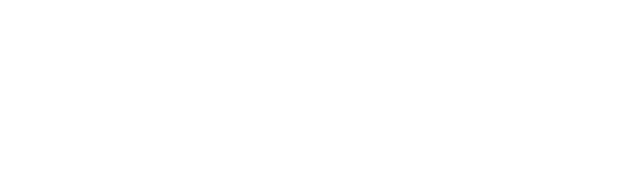
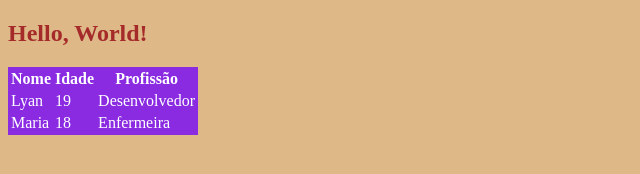
Before and after one commit to navxga/PraticaSoftware_Navega, a plain HTML site: page index.html in a window 1280 px wide. Shown: the whole page, without its empty margins (0-640 px from the left). Drawn offline with Linux system fonts and the light colour scheme.

Commit message:
Atividade Prática - Fundamentos sobre estilos

```diff
--- /dev/null
+++ b/css/estilo.css
@@ -0,0 +1,10 @@
+h2 {
+    color: brown;
+}
+body {
+    background-color: burlywood;
+}
+table {
+    background-color: blueviolet;
+    color: white;
+}
--- a/index.html
+++ b/index.html
@@ -5,6 +5,27 @@
     <meta http-equiv="X-UA-Compatible" content="IE=edge" />
     <meta name="viewport" content="width=device-width, initial-scale=1.0" />
     <title>Pratica Integradora Desenvolvimento de Software</title>
+    <link rel="stylesheet" href="css/estilo.css" />
   </head>
-  <body></body>
+  <body>
+    <h2>Hello, World!</h2>
+
+    <table>
+      <tr>
+        <th>Nome</th>
+        <th>Idade</th>
+        <th>Profissão</th>
+      </tr>
+      <tr>
+        <td>Lyan</td>
+        <td>19</td>
+        <td>Desenvolvedor</td>
+      </tr>
+      <tr>
+        <td>Maria</td>
+        <td>18</td>
+        <td>Enfermeira</td>
+      </tr>
+    </table>
+  </body>
 </html>
```
